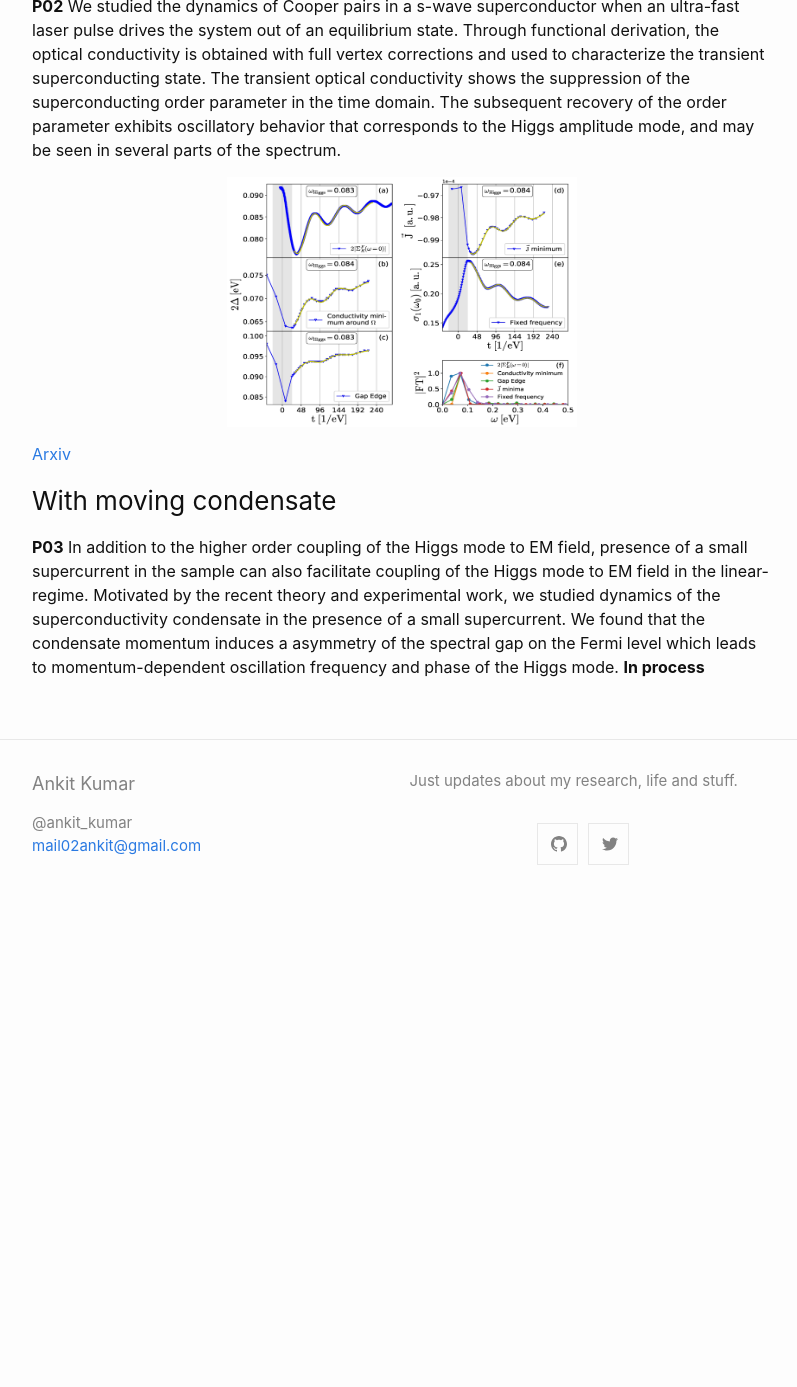
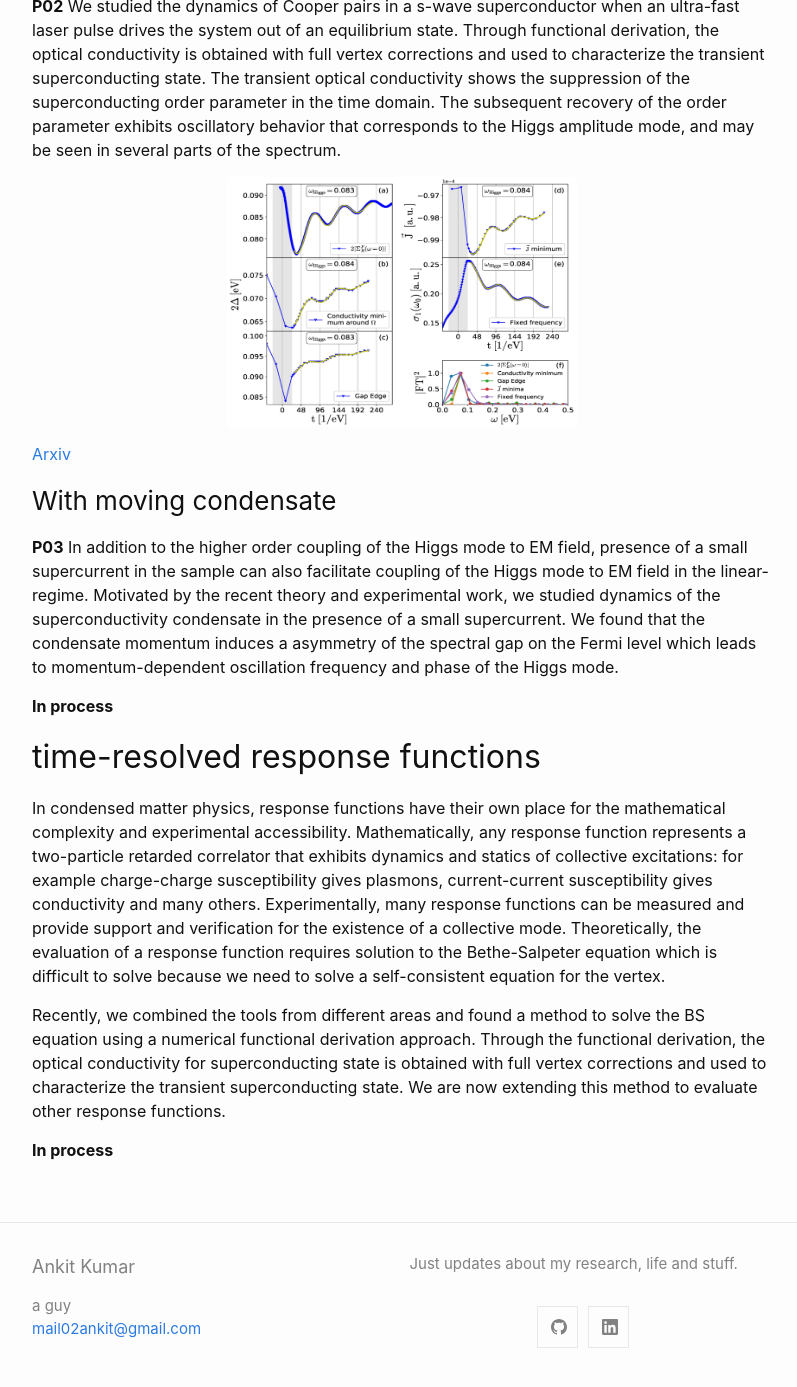
Before and after one commit to mail02ankit/mail02ankit.github.io, a Jekyll site: the page built from projects.md, in a window 1280 px wide and 1400 px high, scrolled down 1336 px. Shown: the top 1387 px of the window, without its empty margins (238-1035 px from the left). Built offline with Jekyll 4.4.1, drawn with Linux system fonts in a browser that asks for light colours; formulas are drawn with MathJax 3; before the commit the page ends 2253 px from its top, so only the background shows below that; some of the changed text lies outside the part shown.

Commit message:
Added projects

```diff
--- a/_config.yml
+++ b/_config.yml
@@ -14,7 +14,7 @@
 # You can create any custom variable you would like, and they will be accessible
 # in the templates via {{ site.myvariable }}.
 title: "Ankit Kumar"
-author: "@ankit_kumar"
+author: "a guy"
 email: mail02ankit@gmail.com
 description: >- # this means to ignore newlines until "baseurl:"
   Just updates about my research, life and stuff.
@@ -30,14 +30,14 @@ mathjax: true
 minima:
   # generate social links in footer
   social_links:
-    twitter: ankie
-    github:  ankie
+    #twitter: bholu 37
+    github: mail02ankit
     # rss: rss
     # dribbble: jekyll
     # facebook: jekyll
     # flickr:   jekyll
     # instagram: jekyll
-    # linkedin: jekyll
+    linkedin: mail02ankit
     # pinterest: jekyll
     # youtube: jekyll
 
--- a/projects.md
+++ b/projects.md
@@ -54,4 +54,22 @@ Higgs amplitude mode, and may be seen in several parts of the spectrum.
 mode to EM field in the linear-regime. Motivated by the recent theory and experimental work, we studied dynamics of the superconductivity condensate in the presence
 of a small supercurrent. We found that the condensate momentum induces a asymmetry of the spectral gap on the Fermi level which leads to momentum-dependent
 oscillation frequency and phase of the Higgs mode.
+
 **In process**
+
+
+## time-resolved response functions
+In condensed matter physics, response functions have their own place for the mathematical complexity and experimental accessibility.
+Mathematically, any response function represents a two-particle retarded correlator  that exhibits dynamics and statics of
+collective excitations: for example charge-charge susceptibility gives plasmons, current-current susceptibility gives
+conductivity and many others. Experimentally, many response functions can be measured and provide support and
+verification for the existence of a collective mode. Theoretically, the evaluation of a response function requires
+solution to the Bethe-Salpeter equation which is difficult to solve because we need to solve a self-consistent equation
+for the vertex.
+
+Recently, we combined the tools from different areas and found a method to solve the BS equation using a numerical
+functional derivation approach. Through the functional derivation, the optical conductivity for superconducting state is
+obtained with full vertex corrections and used to characterize the transient superconducting state. We are now extending
+this method to evaluate other response functions.
+
+**In process**
```
Also changed, not shown: other parts of projects.md (+1 -1 lines).
